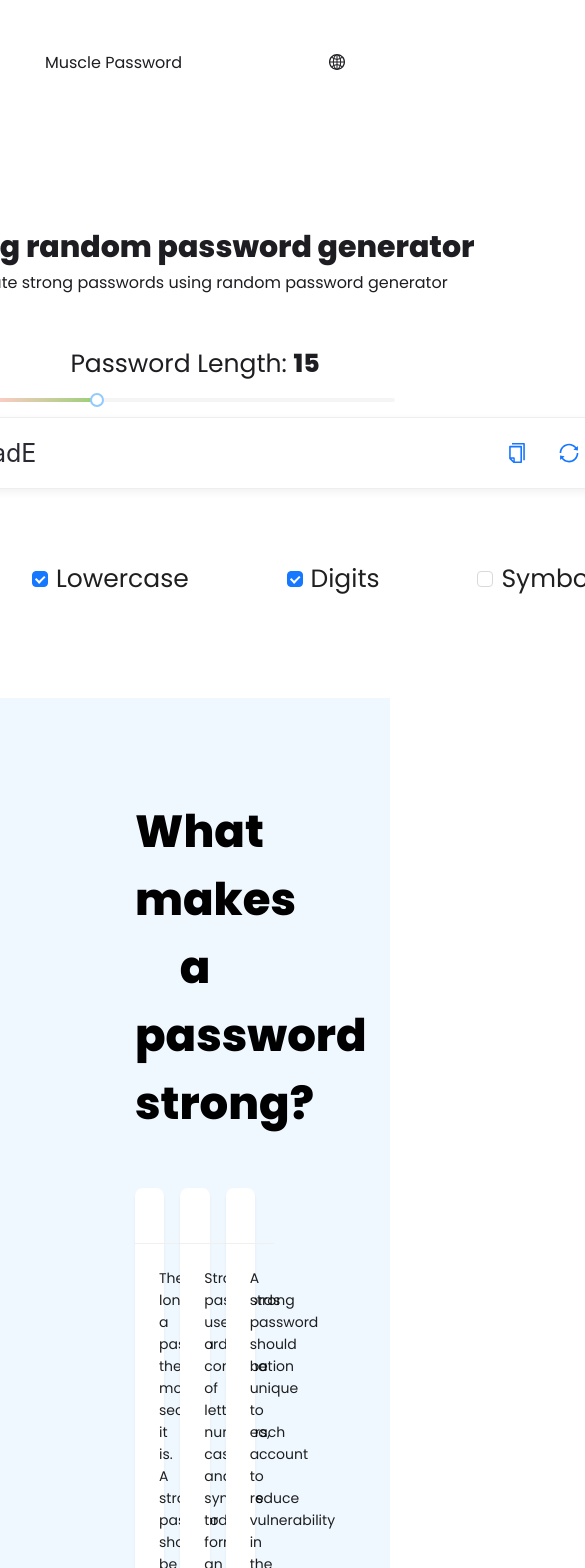
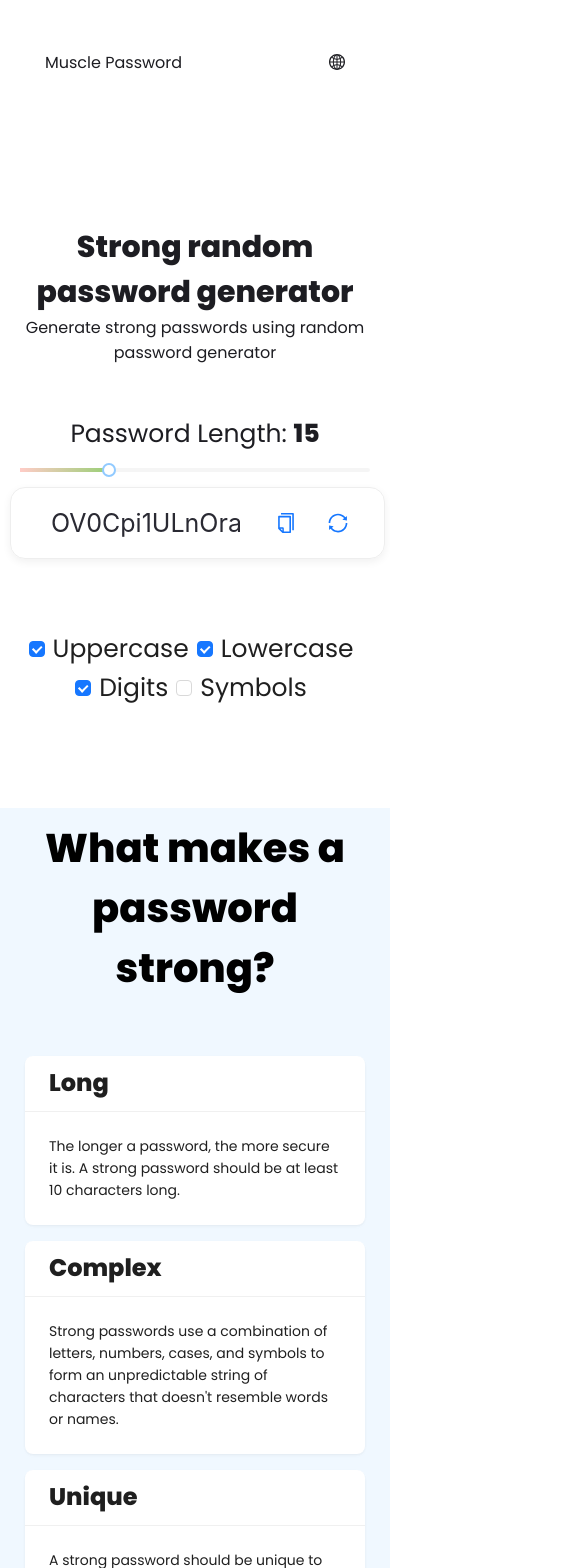
Before and after one commit to musclepassword/musclepassword, a React (Create React App) app: page / in a window 390 px wide. Shown: the top 1568 px of the page, 585 px wide, since content can reach past the window. Built offline with nearby package versions, Linux system fonts and the light colour scheme.

Commit message:
mobile css edited

```diff
--- a/src/assets/style/global.scss
+++ b/src/assets/style/global.scss
@@ -60,6 +60,10 @@ input:focus {
 
         label {
             text-align: center;
+        }
+
+        .slider{
+            width: 400px;
         }
 
         input {
@@ -177,3 +181,37 @@ footer {
     text-align: center;
     padding: 80px 0px;
 }
+
+@media screen and (max-width: 740px) {
+
+    .generate-password {
+        display: block;
+        padding: 100px 10px;
+
+        .char-checkbox{
+            display: block;
+        }
+
+        .input-password {
+            width: 90%;
+        }
+
+        .input-range{
+            .slider{
+                width: 350px;
+            }
+        }
+    }
+
+    .about {
+        padding: 10px;
+
+        .ant-col{
+            padding: 8px;
+        }
+
+        h1 {
+            font-size: 40px;
+        }
+    }
+}
--- a/src/components/about/index.js
+++ b/src/components/about/index.js
@@ -10,7 +10,7 @@ const About = () => {
             <div className="container">
                 <h1>{i18n.t('What makes a password strong')}</h1>
                 <Row gutter={16}>
-                    <Col span={8}>
+                    <Col sm={24} md={8}>
                         <Card
                             title={<h2>{i18n.t('long')}</h2>}
                             bordered={false}
@@ -18,7 +18,7 @@ const About = () => {
                             <p>{i18n.t('long_desc')}</p>
                         </Card>
                     </Col>
-                    <Col span={8}>
+                    <Col sm={24} md={8}>
                         <Card
                             title={<h2>{i18n.t('complex')}</h2>}
                             bordered={false}
@@ -26,7 +26,7 @@ const About = () => {
                             <p>{i18n.t('complex_desc')}</p>
                         </Card>
                     </Col>
-                    <Col span={8}>
+                    <Col sm={24} md={8}>
                         <Card
                             title={<h2>{i18n.t('unique')}</h2>}
                             bordered={false}
--- a/src/components/generatepassword/index.js
+++ b/src/components/generatepassword/index.js
@@ -91,7 +91,7 @@ const GeneratePassword = () => {
                 <Slider
                     defaultValue={value}
                     onChange={(e) => setValue(e) || generatePassword(e)}
-                    style={{ width: 400 }}
+                    className="slider"
                     min={3}
                     max={50}
                     styles={{
```
